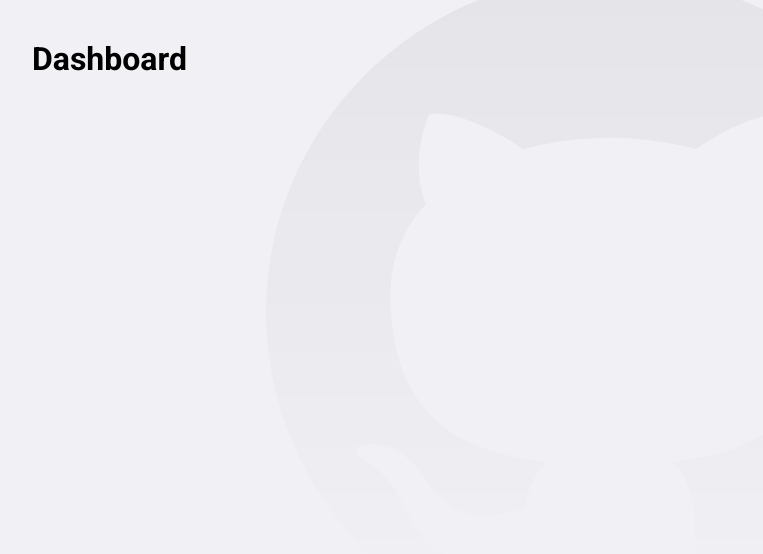
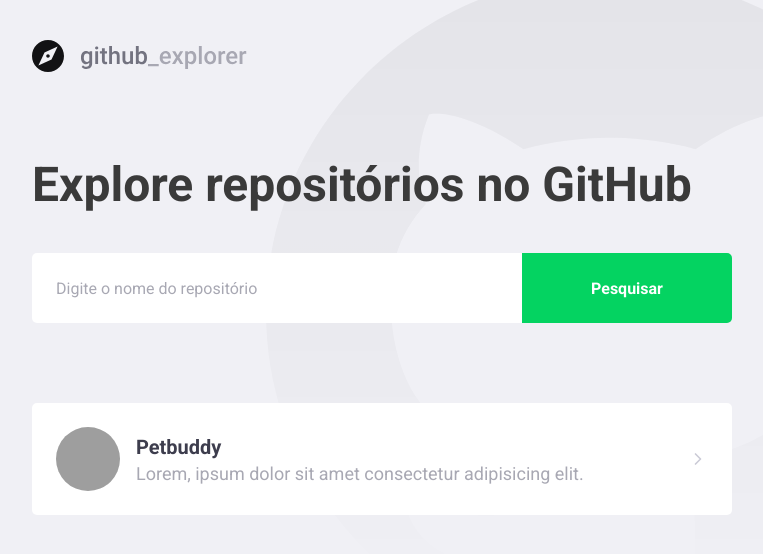
Before and after one commit to joao-lucas-dev/github-explorer, a React (Create React App) app: page / in a window 1280 px wide. Shown: the top 554 px of the page, without its empty margins (148-911 px from the left). Built offline with nearby package versions, Linux system fonts and the light colour scheme; grey boxes are pictures that could not be loaded.

Commit message:
feat: dashboard styles

```diff
--- a/package.json
+++ b/package.json
@@ -10,8 +10,10 @@
     "@types/node": "^12.0.0",
     "@types/react": "^16.9.0",
     "@types/react-dom": "^16.9.0",
+    "polished": "^3.5.2",
     "react": "^16.13.1",
     "react-dom": "^16.13.1",
+    "react-icons": "^3.10.0",
     "react-router-dom": "^5.1.2",
     "react-scripts": "3.4.1",
     "styled-components": "^5.1.0",
--- a/src/pages/Dashboard/index.tsx
+++ b/src/pages/Dashboard/index.tsx
@@ -1,7 +1,38 @@
 import React from 'react';
+import { FiChevronRight } from 'react-icons/fi';
+
+import logo from '../../assets/logo.svg';
+
+import { Title, Form, Repositories } from './styles';
 
 const Dashboard: React.FC = () => {
-  return <h1>Dashboard</h1>;
+  return (
+    <>
+      <img src={logo} alt="GitHub Explorer" />
+      <Title>Explore repositórios no GitHub</Title>
+
+      <Form action="">
+        <input placeholder="Digite o nome do repositório" />
+        <button type="submit">Pesquisar</button>
+      </Form>
+
+      <Repositories>
+        <a href="teste">
+          <img
+            src="https://avatars2.githubusercontent.com/u/53630706?s=460&u=6f499424fdac2fb91b7bef47947290e23b404ea6&v=4"
+            alt="João Lucas"
+          />
+
+          <div>
+            <strong>Petbuddy</strong>
+            <p>Lorem, ipsum dolor sit amet consectetur adipisicing elit.</p>
+          </div>
+
+          <FiChevronRight size={20} />
+        </a>
+      </Repositories>
+    </>
+  );
 };
 
 export default Dashboard;
--- /dev/null
+++ b/src/pages/Dashboard/styles.ts
@@ -0,0 +1,95 @@
+import styled from 'styled-components';
+import { shade } from 'polished';
+
+export const Title = styled.h1`
+  font-size: 48px;
+  color: #3a3a3a;
+
+  margin-top: 80px;
+`;
+
+export const Form = styled.form`
+  margin-top: 40px;
+  max-width: 700px;
+
+  display: flex;
+
+  input {
+    flex: 1;
+    height: 70px;
+    padding: 0 24px;
+    border: 0;
+    border-radius: 5px 0 0 5px;
+    color: #3a3a3a;
+
+    &::placeholder {
+      color: #a8a8b3;
+    }
+  }
+
+  button {
+    width: 210px;
+    height: 70px;
+    background: #04d361;
+    border-radius: 0px 5px 5px 0px;
+    border: 0;
+    color: #fff;
+    font-weight: bold;
+    transition: background 0.2s;
+
+    &:hover {
+      background: ${shade(0.2, '#04d361')};
+    }
+  }
+`;
+
+export const Repositories = styled.div`
+  margin-top: 80px;
+  max-width: 700px;
+
+  a {
+    background: #fff;
+    border-radius: 5px;
+    width: 100%;
+    padding: 24px;
+    display: block;
+
+    display: flex;
+    align-items: center;
+    transition: transform 0.2s;
+
+    & + a {
+      margin-top: 16px;
+    }
+
+    &:hover {
+      transform: translateX(10px);
+    }
+
+    img {
+      width: 64px;
+      height: 64px;
+      border-radius: 50%;
+    }
+
+    div {
+      margin-left: 16px;
+
+      strong {
+        font-size: 20px;
+        color: #3d3d4d;
+      }
+
+      p {
+        font-size: 18px;
+        color: #a8a8b3;
+        margin-top: 4px;
+      }
+    }
+
+    svg {
+      margin-left: auto;
+      color: #cbcbd6;
+    }
+  }
+`;
```
Also changed, not shown: 1 other file (tests, documents, lock files or other folders).
